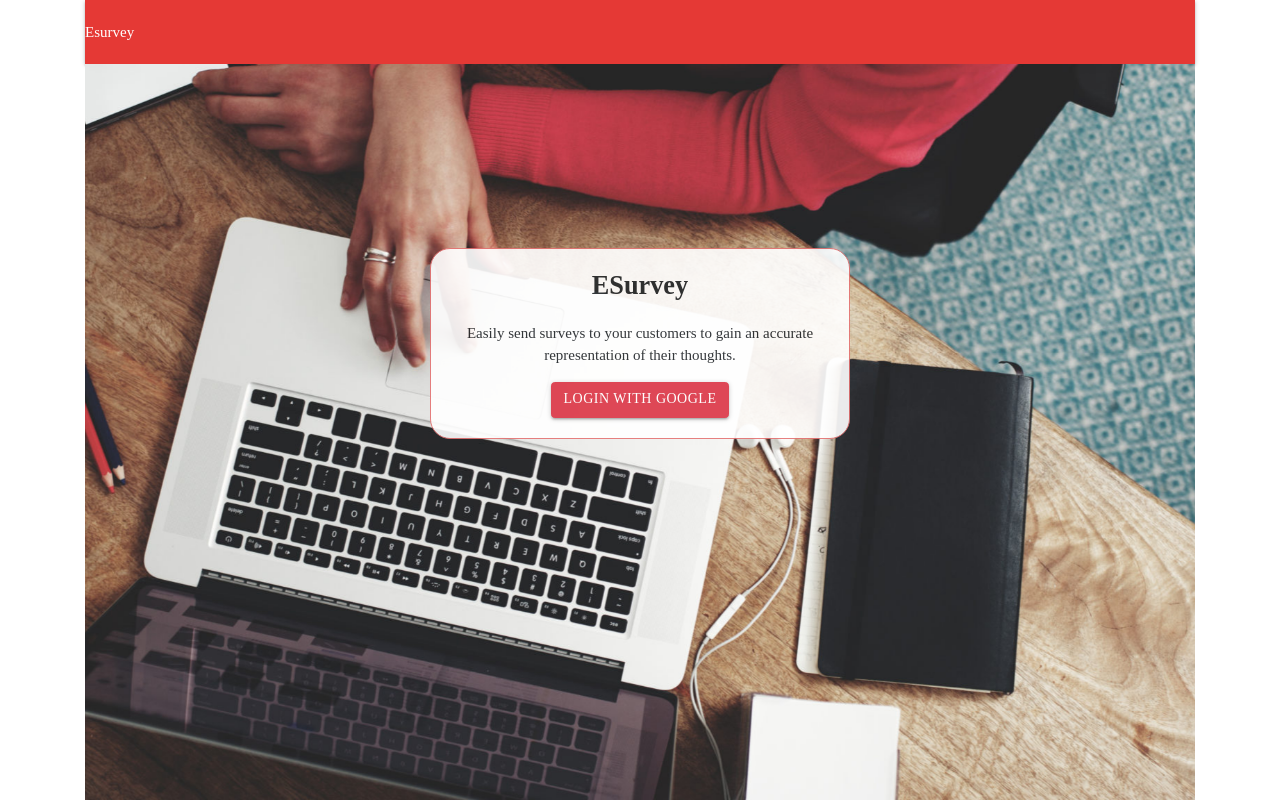
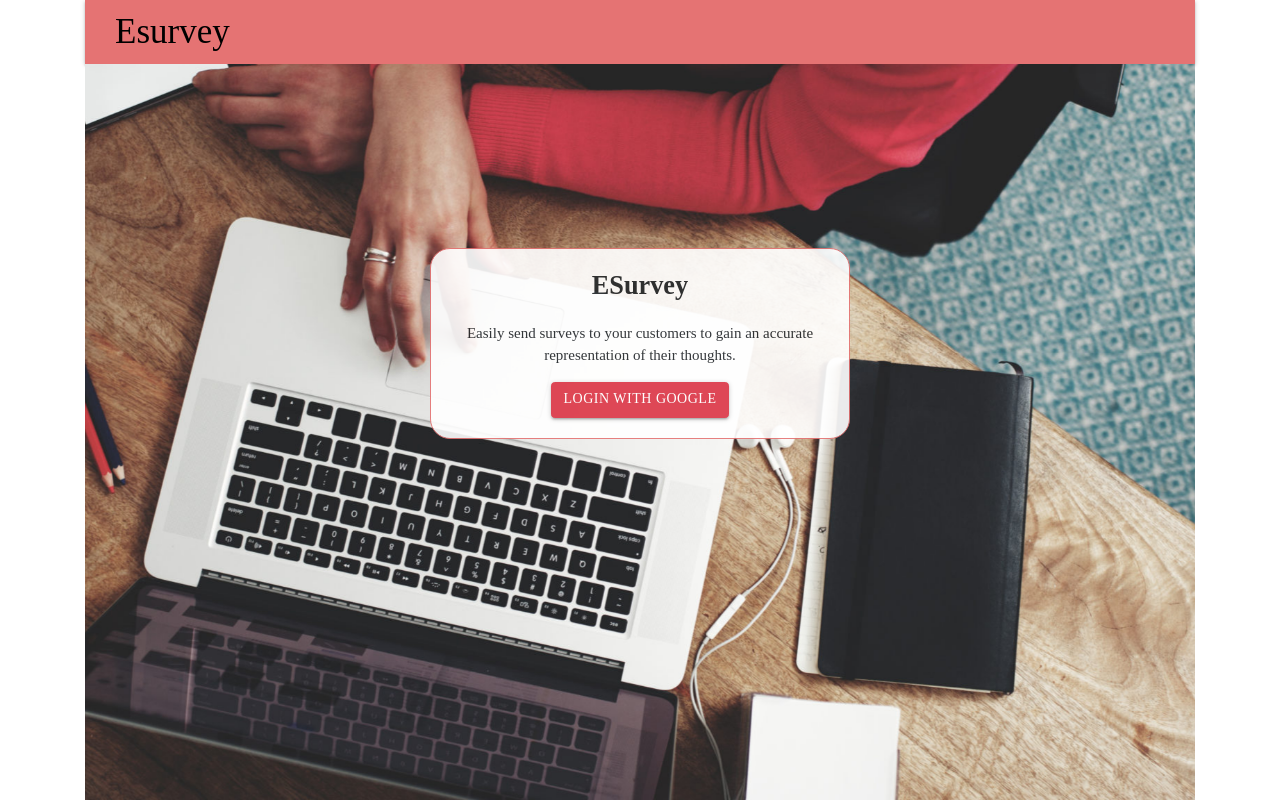
Before and after one commit to DiegoZG/Email-App, a React (Create React App) app in the folder client/: page / in a window 1280 px wide. Built offline with nearby package versions, Linux system fonts and the light colour scheme; no server answers.

Commit message:
added css

```diff
--- a/client/public/index.html
+++ b/client/public/index.html
@@ -2,7 +2,7 @@
 <html lang="en">
   <head>
     <meta charset="utf-8" />
-    <link rel="icon" href="%PUBLIC_URL%/favicon.ico" />
+    <link rel="icon" href="%PUBLIC_URL%/esurvey.png" />
     <meta name="viewport" content="width=device-width, initial-scale=1" />
     <meta name="theme-color" content="#000000" />
     <meta
--- a/client/src/components/Header.js
+++ b/client/src/components/Header.js
@@ -2,6 +2,7 @@ import React, { Component } from 'react'
 import { connect } from 'react-redux'
 import { Link } from 'react-router-dom'
 import Payments from './Payments'
+import { Collapse, Navbar, NavbarToggler, NavbarBrand, Nav, NavItem, Button } from 'reactstrap';
 
 class Header extends Component {
     renderContent() {
@@ -9,12 +10,12 @@ class Header extends Component {
             case null:
                 return ;
             case false:
-                return (<li><a href="/auth/google"> Login with Google</a></li>)
+                return (<li><a href="/auth/google" style={{ fontSize: '20px', color: 'white'}}> Login with Google</a></li>)
             default:
                 return [
                 <li key="1"> <Payments /> </li>,
-                <li key="3" style={{ margin: '0 10px'}}> Credits: {this.props.auth.credits}</li>,
-                <li key="2"><a href="api/logout">Logout</a></li>
+                <li key="3" style={{ margin: '0 20px', fontSize: '20px', color: 'white'}}> Credits: {this.props.auth.credits}</li>,
+                <li key="2"><a href="api/logout" style={{ fontSize: '20px', color: 'black'}}>Logout</a></li>
 
             ];
         }
@@ -22,11 +23,12 @@ class Header extends Component {
     render() {
         return (
             <nav className="red darken-1">
-                <div className="nav-wrapper">
+                <div className="nav-wrapper red lighten-2">
 
                     <Link
                     to={this.props.auth ? '/surveys' : '/'}
-                    className="left-brand-logo"
+                    className="nav-brand"
+                    style={{ fontSize: '35px', fontFamily: 'cursive', color: 'black', margin: '0 30px'}}
                     >
                         Esurvey
                     </Link>
```
Also changed, not shown: client/public/esurvey.png (added).
